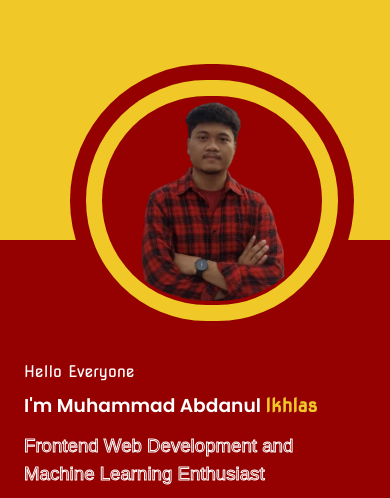
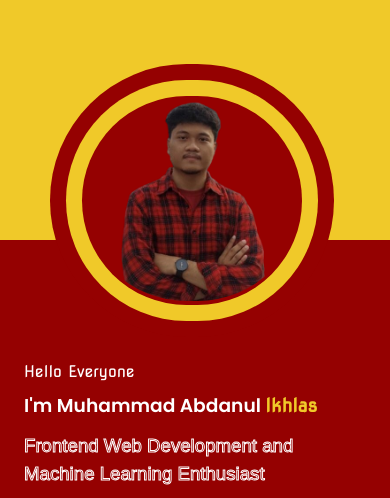
Before and after one commit to AbdanulIkhlas/AbdanulIkhlas.github.io, a plain HTML site: page index.html in a window 390 px wide. Shown: the top 498 px of the page. Drawn offline with Linux system fonts and the light colour scheme.

Commit message:
menambahkan responsibilitas untuk mobile view

```diff
--- a/index.html
+++ b/index.html
@@ -21,7 +21,7 @@
             <!-- foto -->
             <section class="w-full box-border h-[400px] relative hp:h-[240px]">
                 <div
-                    class="bg-primaryColor p-5 absolute top-5 -right-28 rounded-full w-max hp:right-9  hp:top-16 hp:p-4">
+                    class="bg-primaryColor p-5 absolute top-5 -right-28 rounded-full w-max hp:right-14 extraSmall:right-8 hp:top-16 hp:p-4">
                     <div class=" bg-customYellow p-5 rounded-full w-max hp:p-4">
                         <div class="bg-primaryColor rounded-full w-[270px] hp:w-[220px]">
                             <img src="public/image/foto.png" alt="klaz photo"
--- a/tailwind.config.js
+++ b/tailwind.config.js
@@ -19,6 +19,8 @@ module.exports = {
         'socialShadow':'0 0 20px #fffb01'
       },
       screens: {
+        'extraSmall':{'max': '350px'},
+        // => @media (max-width: 350px)
         'hp':{'max': '420px'},
         // => @media (max-width: 420px) { ... }
         'xl': {'max': '1279px'},
```
Also changed, not shown: public/style/style.css.
